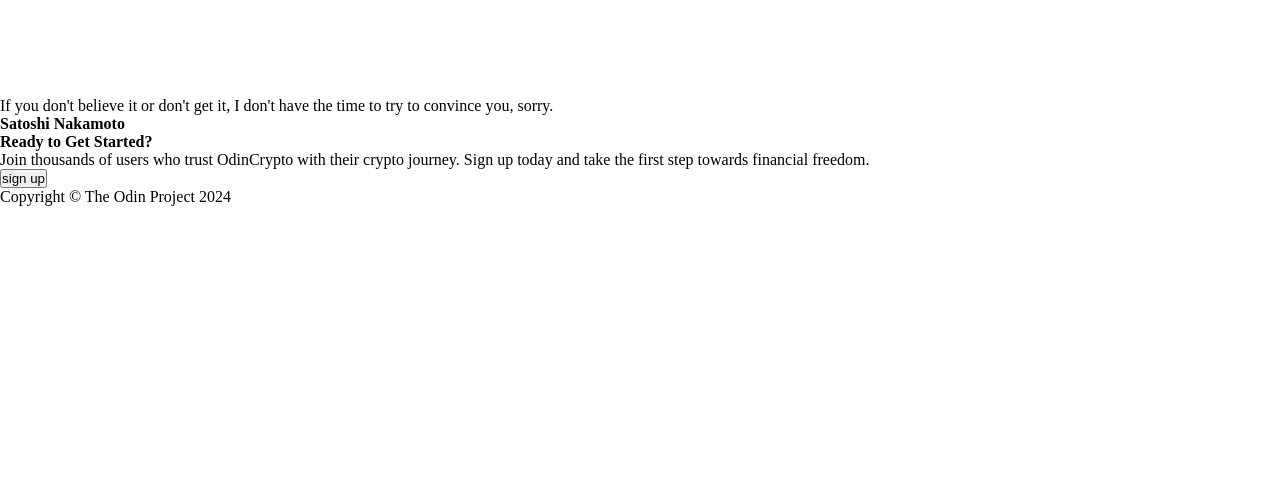
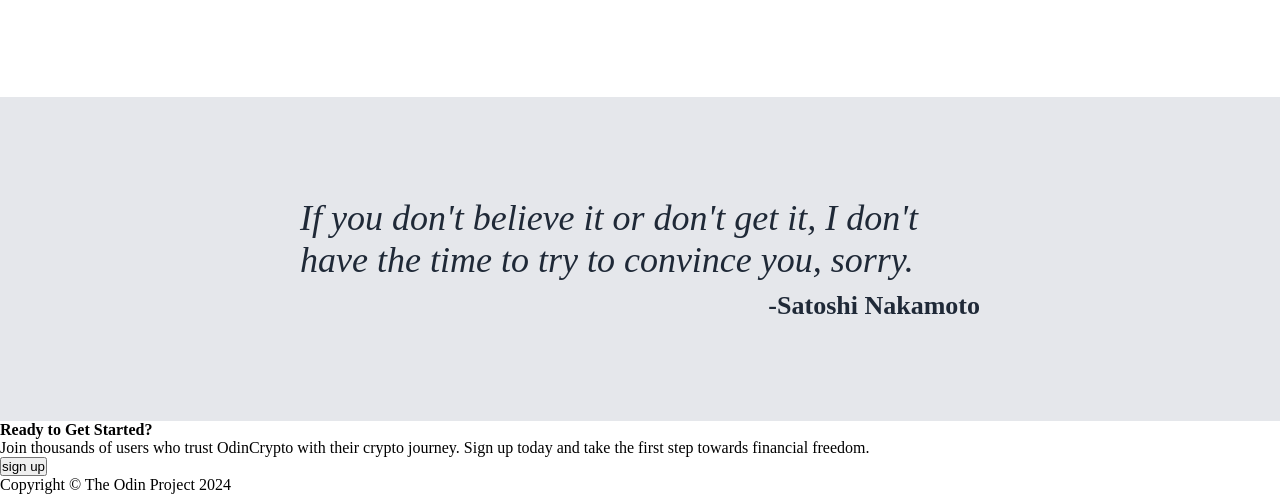
Before and after one commit to clintopro/odin-crypto, a plain HTML site: page index.html in a window 1280 px wide. Shown: the part 1488-1982 px from the top of the page. Before the commit the page ends 1694 px from the top, so only its background shows below. Drawn offline with Linux system fonts and the light colour scheme.

Commit message:
Add style to section three

```diff
--- a/index.html
+++ b/index.html
@@ -42,12 +42,12 @@
 
 
     <div class="section-three">
-        <p>If you don't believe it or don't get it, I don't have the time to try to convince you, sorry. </p>
-        <h4>Satoshi Nakamoto</h4>
+        <p>If you don't believe it or don't get it, I don't have the time to try to convince you, sorry.</p>
+        <h4>-Satoshi Nakamoto</h4>
     </div>
 
 
-    <div class="section-three">
+    <div class="section-four">
         <div class="S3-text">
             <h4>Ready to Get Started?</h4>
             <p>Join thousands of users who trust OdinCrypto with their crypto journey. Sign up today and take the first step towards financial freedom.</p>
--- a/style.css
+++ b/style.css
@@ -132,3 +132,31 @@
   border: solid #3882f6 5px;
   border-radius: 10px;
 }
+
+
+/* ------------------------------- Section three ------------------------------ */
+
+.section-three{
+    padding: 100px 300px 100px 300px;
+    display: flex;
+    flex-direction: column;
+
+    gap: 10px;
+    background-color: #e5e7eb;
+    color: #1f2937;
+
+}
+
+.section-three>p{
+    font-style: italic;
+    font-size: 36px;
+align-self: flex-end;
+
+    flex-grow: 1;
+}
+
+.section-three>h4{
+align-self: flex-end;
+font-size: 26px;
+
+}
```
